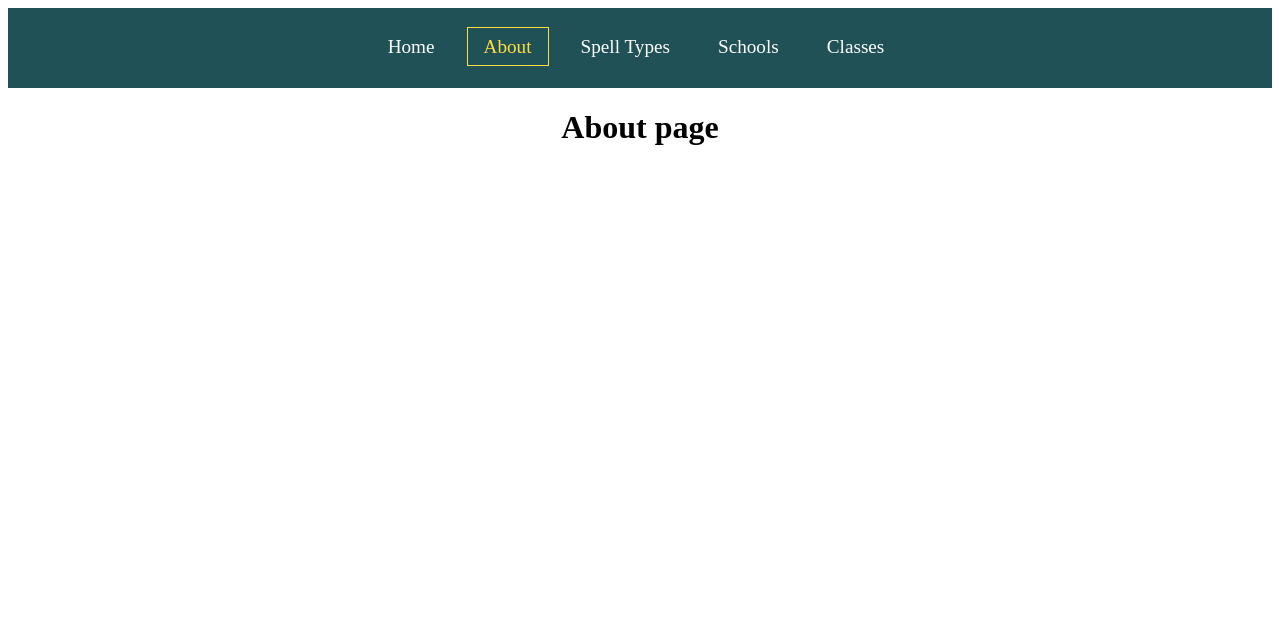
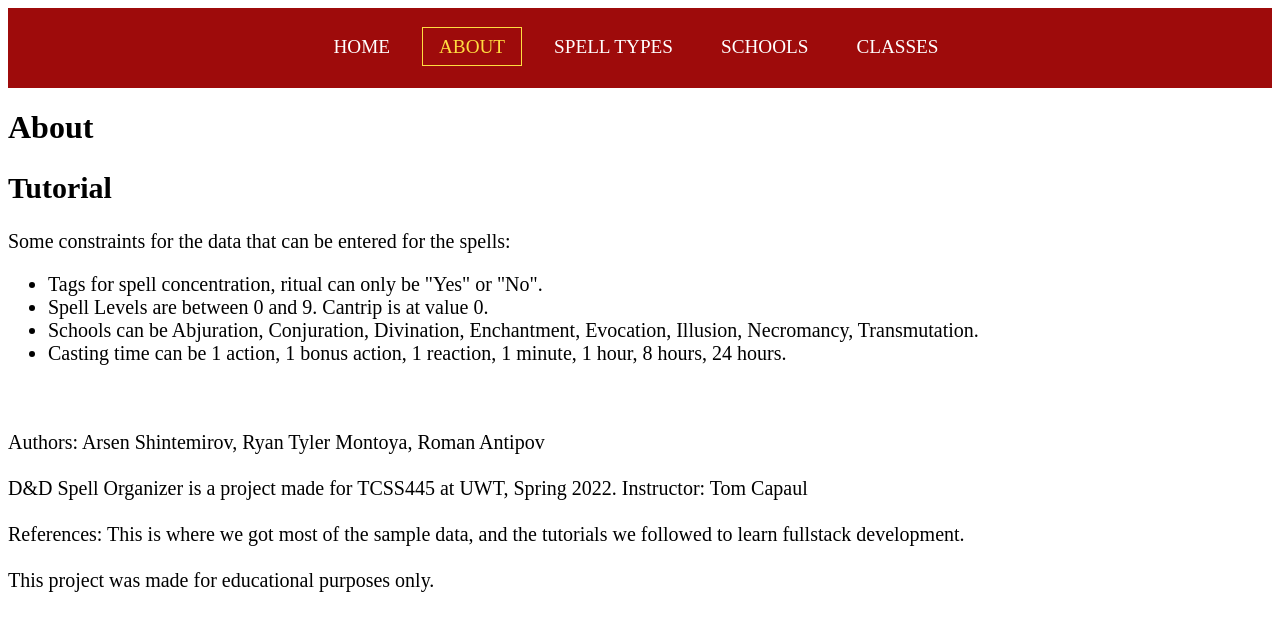
Before and after one commit to arsen15/Spell-Library, a React (Create React App) app in the folder client/: page /about in a window 1280 px wide. Shown: the top 630 px of the page. Built offline with nearby package versions, Linux system fonts and the light colour scheme.

Commit message:
Added CSS elements to the HTML. Attempting to make the USER filter work.

```diff
--- a/client/src/App.css
+++ b/client/src/App.css
@@ -1,7 +1,6 @@
 .App {
 
   text-align: center;
-
 }
 
 .form {
@@ -10,7 +9,6 @@
   align-items:center;
   justify-content: center;
   padding-bottom:500px;
-
 }
 .form input {
  width: 300px;
@@ -60,24 +58,52 @@ input, label {
 
 
  .card {
-  width: 1920px;
+  width: 1400px;
   height: 610px;
-  border: 2px solid black;
+  border: 5px solid black;
   border-radius: 10px;
+  font-size: 16px;
 
   justify-content: center;
-  padding-left:2px;
-  margin-left:300px;
-  margin-bottom:10px;
-
+  padding-left: 2px;
+  margin-left: 50px;
+  margin-bottom: 10px;
+  background-color: #b83030;
  }
 
  .button {
-  top: 35%;
-  left: 20%;
-  width: 100px;
-  height: 40px;
+
+  width: 110px;
+  height: 45px;
   position: absolute;
+  margin-top:10px;
+  margin-left: -50px;
+
+  background-color: #008CBA;
+  border-radius: 8px;
+  transition-duration: 0.4s;
+  font-size: 16px;
+}
+
+.button:hover {
+  background-color: #ff0101; /* Red */
+  color: white;
+}
+
+.filterButton {
+  width: 110px;
+  height: 45px;
+  margin-top:10px;
+
+  background-color: #008CBA;
+  border-radius: 8px;
+  transition-duration: 0.4s;
+  font-size: 16px;
+}
+
+.filterButton:hover {
+  background-color: #ff0101; /* Red */
+  color: white;
 }
 
 .sortingButtons {
--- a/client/src/Home.js
+++ b/client/src/Home.js
@@ -1,5 +1,6 @@
 import React,{useState,useEffect} from "react";
-import logo from './logo.png';
+import logo from "./logo.png";
+import background from "./DragonPlus11_1920x1080_Wallpaper.jpg";
 import Axios from 'axios';
 
 function Home() {
@@ -23,11 +24,14 @@ function Home() {
     var[buttonLevel,setButtonLevel] = useState('')
     var[buttonSchool,setButtonSchool] = useState('')
     var[buttonConcentration,setButtonConcentration] = useState('')
+    var[buttonUser,setButtonUser] = useState('')
 
     let filterArray = [
       buttonType,
       buttonLevel,
-      buttonSchool,buttonConcentration
+      buttonSchool,
+      buttonConcentration,
+      buttonUser
      ];
 
    useEffect(() => {
@@ -78,10 +82,11 @@ function Home() {
     };
 
     return(
-        <div>
-            <h1>Welcome to the Home page!</h1>
+        //style={{ backgroundImage:`url(${background})`, height:1920, width:1920 }}
+        <div className="App">
+            <h1>Welcome to the D&D Spell Organizer!</h1>
 
-                    <div className logoform>
+                <div >
                     <img src={logo} height ="200" width ="400" alt="Logo" />
                 </div>
                 <div className="form1">
@@ -120,7 +125,7 @@ function Home() {
                 <input type="text" name="spell range" onChange={(e) => {
                     setSpellRange(e.target.value);
                 } } />
-                <button onClick={submitSpell}>submit</button>
+                <button onClick={submitSpell} className = "button">submit</button>
                 </div>
 
                 <div className="form3">
@@ -150,13 +155,11 @@ function Home() {
                     } } />
 
                 </div>
+
                 <div className="sortingButtons">
                 <label> Type Filter</label>
                 <input type="text" name="type" onChange={(e) => {
                     setButtonType(e.target.value);
-                    // console.log(e.target.value);
-                //   console.log("beans"+buttonType);
-                // setConcentration(e.target.value);
                 }}/>
                 <label> Level Filter</label>
                 <input type="text" name="level" onChange={(e) => {
@@ -166,11 +169,18 @@ function Home() {
                 <input type="text" name="school" onChange={(e) => {
                     setButtonSchool(e.target.value);
                 }}/>
+
                 <label> Concentration filter</label>
                 <input type="text" name="concentration" onChange={(e) => {
                     setButtonConcentration(e.target.value);
                 }}/>
-                <button onClick={typeFilter}>typeSubmit</button>
+
+                <label> User filter</label>
+                <input type="text" name="user" onChange={(e) => {
+                    setButtonUser(e.target.value);
+                }}/>
+
+                <button onClick={typeFilter} className = "filterButton">Filter</button>
 
                     </div>
 
--- a/client/src/NavBar.css
+++ b/client/src/NavBar.css
@@ -1,5 +1,5 @@
 .navbar {
-    background-color: #1f5156;
+    background-color: #9e0b0b;
     height: 80px;
     display: flex;
     justify-content: center;
--- a/client/src/NavBar.js
+++ b/client/src/NavBar.js
@@ -10,13 +10,14 @@ function NavBar () {
     return(
         <nav className='navbar'>
             <div className='nav-container'>
+
                 <ul className={click ? "nav-menu active" : "nav-menu"}>
                     <li className="nav-item">
                         <NavLink exact to='/'
                         activeClassName="active"
                         className="nav-links"
                         onClick={handleClick}>
-                            Home
+                            HOME
                         </NavLink>
                     </li>
 
@@ -25,7 +26,7 @@ function NavBar () {
                         activeClassName="active"
                         className="nav-links"
                         onClick={handleClick}>
-                            About
+                            ABOUT
                         </NavLink>
                     </li>
 
@@ -34,7 +35,7 @@ function NavBar () {
                         activeClassName="active"
                         className="nav-links"
                         onClick={handleClick}>
-                            Spell Types
+                            SPELL TYPES
                         </NavLink>
                     </li>
 
@@ -43,7 +44,7 @@ function NavBar () {
                         activeClassName="active"
                         className="nav-links"
                         onClick={handleClick}>
-                            Schools
+                            SCHOOLS
                         </NavLink>
                     </li>
 
@@ -52,11 +53,12 @@ function NavBar () {
                         activeClassName="active"
                         className="nav-links"
                         onClick={handleClick}>
-                            Classes
+                            CLASSES
                         </NavLink>
                     </li>
 
                 </ul>
+
             </div>
         </nav>
     );
--- a/client/src/SchoolTerms.css
+++ /dev/null
@@ -1,5 +0,0 @@
-.school-container {
-    text-align: left;
-    align-items:left;
-    justify-content:left;
-}
--- /dev/null
+++ b/client/src/pages/About.css
@@ -0,0 +1,8 @@
+.text {
+    font-size: 125%;
+    text-align: left;
+}
+
+.header{
+    text-align: left;
+}
--- a/client/src/pages/About.js
+++ b/client/src/pages/About.js
@@ -1,9 +1,33 @@
 import React from "react";
+import "./About.css";
+
 
 function About() {
     return(
-        <div>
-            <h1> About page</h1>
+        <div className="header">
+            <h1> About</h1>
+            <p className="text">
+                <h2> Tutorial</h2>
+                <p>Some constraints for the data that can be entered for the spells:</p>
+                <ul>
+                    <li>Tags for spell concentration, ritual can only be "Yes" or "No". </li>
+                    <li>Spell Levels are between 0 and 9. Cantrip is at value 0.</li>
+                    <li>Schools can be Abjuration, Conjuration, Divination, Enchantment, Evocation, Illusion, Necromancy, Transmutation.</li>
+                    <li>Casting time can be 1 action, 1 bonus action, 1 reaction, 1 minute, 1 hour, 8 hours, 24 hours.</li>
+                </ul>
+                <br />
+                <br />
+                Authors: Arsen Shintemirov, Ryan Tyler Montoya, Roman Antipov
+                <br />
+                <br />
+                D&D Spell Organizer is a project made for TCSS445 at UWT, Spring 2022. Instructor: Tom Capaul
+                <br />
+                <br />
+                References: This is where we got most of the sample data, and the tutorials we followed to learn fullstack development.
+                <br />
+                <br />
+                This project was made for educational purposes only.
+            </p>
         </div>
     );
 }
--- a/client/src/pages/SchoolTerms.css
+++ b/client/src/pages/SchoolTerms.css
@@ -1,6 +1,12 @@
+.container {
+    background-color: #b83030;
+}
+
 .school-container {
     text-align: left;
     align-items:left;
     justify-content:left;
-    font-size: 125%;
+
+    background-color: #b83030;
+    font-size: larger;
 }
--- a/client/src/pages/SchoolTerms.js
+++ b/client/src/pages/SchoolTerms.js
@@ -3,7 +3,7 @@ import './SchoolTerms.css';
 
 function SchoolTerms() {
     return(
-        <div>
+        <div className="container">
             <h1 align = "left"> School Terms page</h1>
 
             <div className="school-container">
@@ -91,6 +91,11 @@ function SchoolTerms() {
                 </p>
             </div>
 
+            <div className="school-container">
+                <p>
+                    The descriptions for each spell school came from this source:  <a href="https://www.nerdsandscoundrels.com/schools-of-magic-5e/" >Nerds + Scoundrels</a>
+                </p>
+            </div>
         </div>
     );
 }
```
Also changed, not shown: client/src/DragonPlus11_1920x1080_Wallpaper.jpg (added), 1 other file (tests, documents, lock files or other folders). Lines whose indentation alone changed are shown as unchanged.
